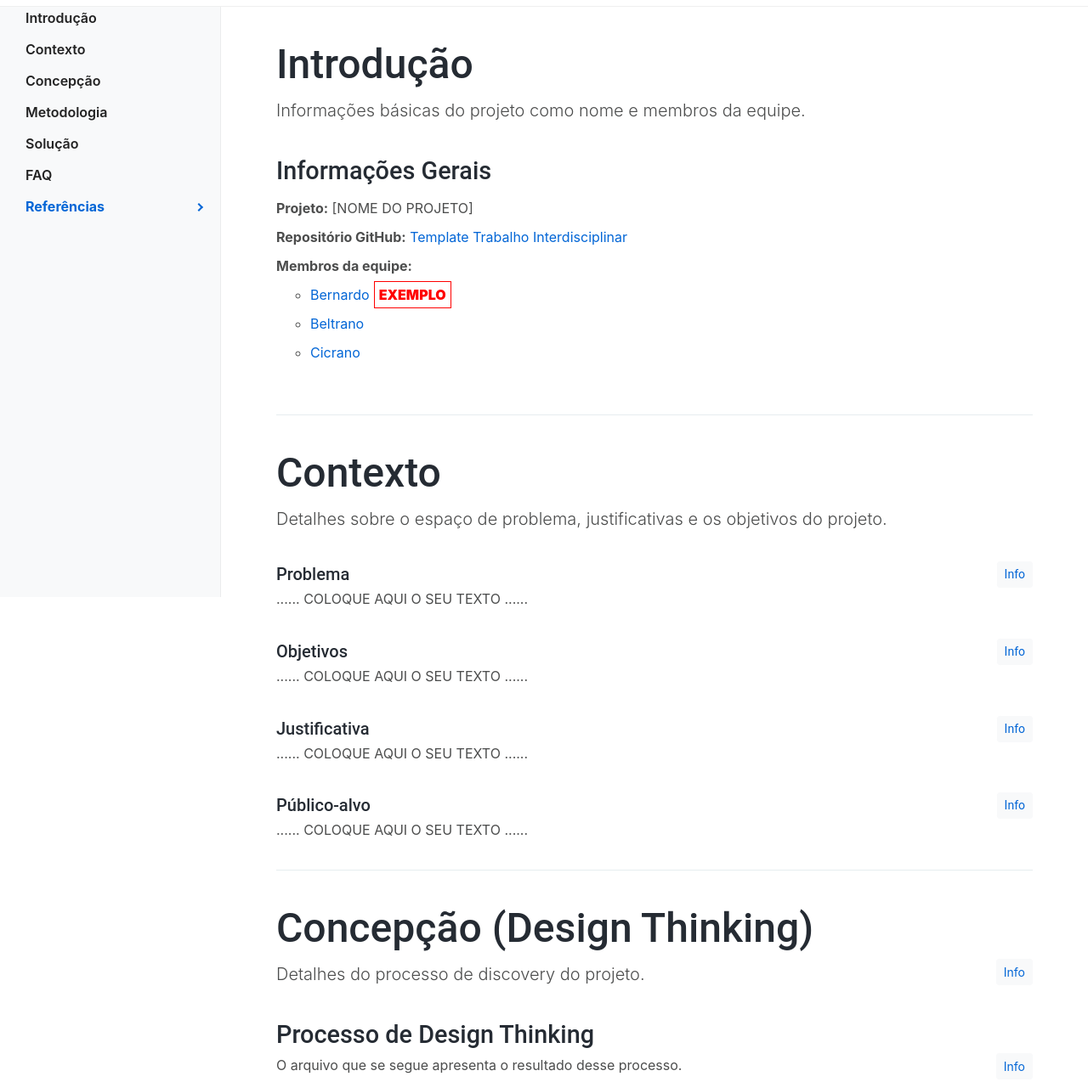
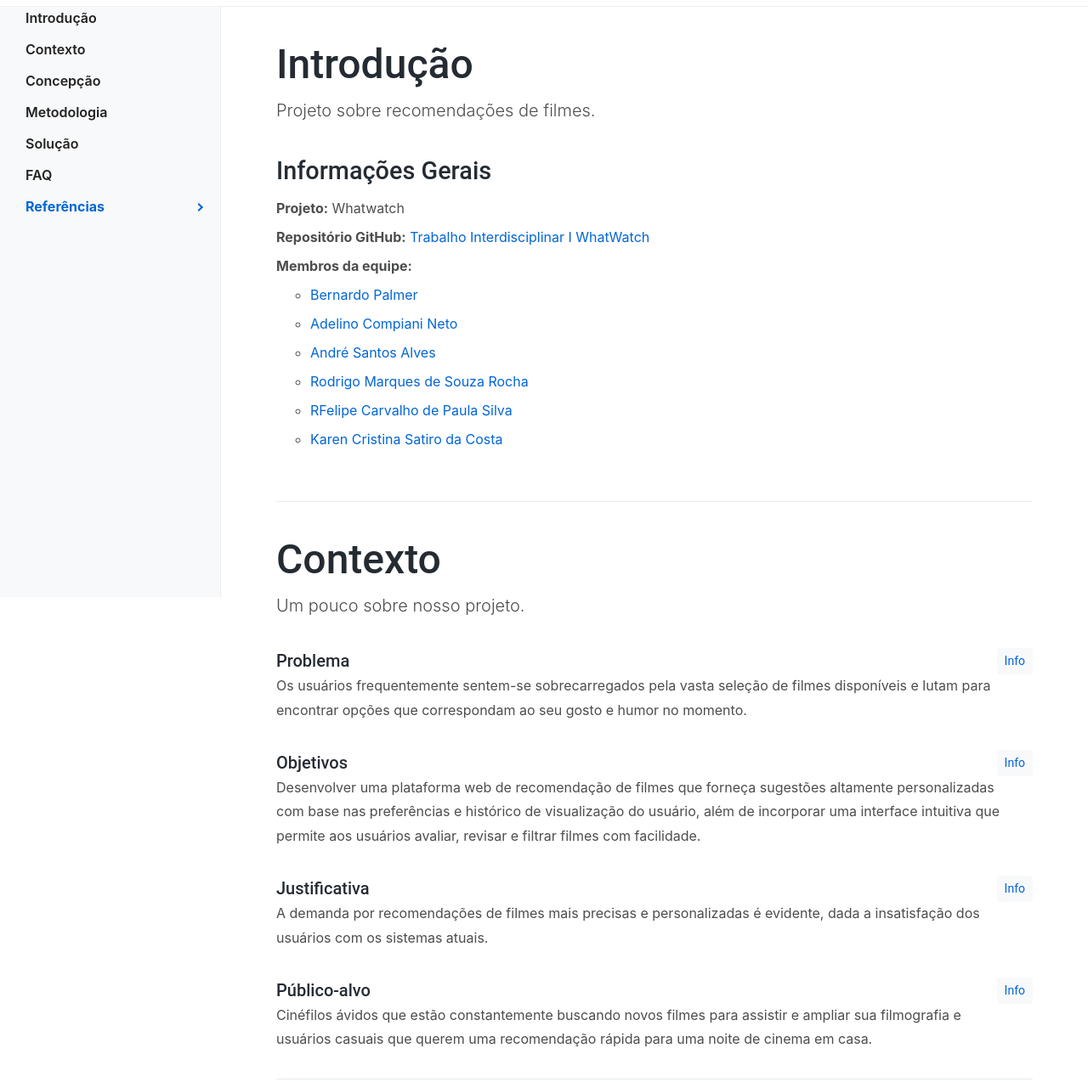
Before and after one commit to ICEI-PUC-Minas-PPLCC-TI/ppl-cc-ti1-2023-2-g-timenetflix, a plain HTML site: page docs/index.html in a window 1280 px wide. Shown: the part 97-1371 px from the top of the page at 85% size. Drawn offline with Linux system fonts and the light colour scheme.

Commit message:
Update index.html

```diff
--- a/docs/index.html
+++ b/docs/index.html
@@ -94,21 +94,24 @@
           <!-- Introdução ============================ -->
           <section id="ti_intro">
             <h2>Introdução</h2>
-            <p class="lead">Informações básicas do projeto como nome e membros da equipe.</p>
+            <p class="lead">Projeto sobre recomendações de filmes.</p>
 
             <section id="ti_intro_info">
               <h4>Informações Gerais</h4>
               <div class="row">
                 <div class="col-12">
                   <ul class="list-unstyled">
-                    <li><strong>Projeto:</strong> [NOME DO PROJETO]</li>
-                    <li><strong>Repositório GitHub:</strong> <a href="https://github.com/WebTech-PUC-Minas/ti1-template">Template Trabalho Interdisciplinar</a>
+                    <li><strong>Projeto:</strong> Whatwatch </li>
+                    <li><strong>Repositório GitHub:</strong> <a href="https://github.com/ICEI-PUC-Minas-PPLCC-TI/ti-1-ppl-cc-m-20232-timenetflix">Trabalho Interdisciplinar I WhatWatch</a>
                     </li>
                     <li><strong>Membros da equipe:</strong>
                       <ul>
-                        <li><a href="https://github.com/fulano">Bernardo</a><span class="exemplo">EXEMPLO</span></li>
-                        <li><a href="https://github.com/beltrano">Beltrano</a></li>
-                        <li><a href="https://github.com/cicrano">Cicrano</a></li>
+                        <li><a href="https://github.com/fulano">Bernardo Palmer</a></li>
+                        <li><a href="https://github.com/beltrano">Adelino Compiani Neto</a></li>
+                        <li><a href="https://github.com/cicrano">André Santos Alves</a></li>
+                        <li><a href="https://github.com/cicrano">Rodrigo Marques de Souza Rocha</a></li>
+                        <li><a href="https://github.com/cicrano">RFelipe Carvalho de Paula Silva</a></li>
+                        <li><a href="https://github.com/cicrano">Karen Cristina Satiro da Costa</a></li>
                       </ul>
                     </li>
                   </ul>
@@ -122,14 +125,14 @@
           <!-- Contexto ============================ -->
           <section id="ti_contexto">
             <h2>Contexto</h2>
-            <p class="lead">Detalhes sobre o espaço de problema, justificativas e os objetivos do projeto.</p>
+            <p class="lead">Um pouco sobre nosso projeto.</p>
             <section>
               <h5>Problema
               <button type="button" class="btn btn-light btn-sm float-right" data-toggle="collapse" href="#collapseProblema">Info</button></h5>
               <div class="alert alert-warning collapse" role="alert" id="collapseProblema">
                 Nesse momento você deve apresentar o problema que a sua aplicação deve resolver. No entanto, não é a hora de comentar sobre a aplicação. Descreva também o contexto em que essa aplicação será usada, se houver: empresa, tecnologias, etc. Novamente, descreva apenas o que de fato existir, pois ainda não é a hora de apresentar requisitos detalhados ou projetos.
               </div>
-              <p>......  COLOQUE AQUI O SEU TEXTO ......</p>
+              <p>Os usuários frequentemente sentem-se sobrecarregados pela vasta seleção de filmes disponíveis e lutam para encontrar opções que correspondam ao seu gosto e humor no momento.</p>
             </section>
 
             <section>
@@ -138,7 +141,8 @@
               <div class="alert alert-warning collapse" role="alert" id="collapseObjetivos">
                 Aqui você deve descrever os objetivos do trabalho indicando que o objetivo geral é desenvolver um software para solucionar o problema apresentado acima. Apresente também alguns (pelo menos 2) objetivos específicos dependendo de onde você vai querer concentrar a sua prática investigativa, ou como você vai aprofundar no seu trabalho.
               </div>
-              <p>......  COLOQUE AQUI O SEU TEXTO ......</p>
+              <p>Desenvolver uma plataforma web de recomendação de filmes que forneça sugestões altamente personalizadas com base nas preferências e histórico de visualização do usuário, além de
+incorporar uma interface intuitiva que permite aos usuários avaliar, revisar e filtrar filmes com facilidade.</p>
             </section>
 
             <section>
@@ -147,7 +151,7 @@
               <div class="alert alert-warning collapse" role="alert" id="collapseJustificativa">
                 Descreva a importância ou a motivação para trabalhar com esta aplicação que você escolheu. Indique as razões pelas quais você escolheu seus objetivos específicos ou as razões para aprofundar em certos aspectos do software. O grupo de trabalho pode fazer uso de questionários, entrevistas e dados estatísticos, que podem ser apresentados, com o objetivo de esclarecer detalhes do problema que será abordado pelo grupo.
               </div>
-              <p>......  COLOQUE AQUI O SEU TEXTO ......</p>
+              <p>A demanda por recomendações de filmes mais precisas e personalizadas é evidente, dada a insatisfação dos usuários com os sistemas atuais.</p>
             </section>
 
             <section>
@@ -157,7 +161,8 @@
                 Descreva quem serão as pessoas que usarão a sua aplicação indicando os diferentes perfis. O objetivo aqui não é definir quem serão os clientes ou quais serão os papéis dos usuários na aplicação. A ideia é, dentro do possível, conhecer um pouco mais sobre o perfil dos usuários: conhecimentos prévios, relação com a tecnologia, relações hierárquicas, etc.
                 Adicione informações sobre o público-alvo por meio de uma descrição textual, ou diagramas de personas, mapa de stakeholders, ou como o grupo achar mais conveniente.
               </div>
-              <p>......  COLOQUE AQUI O SEU TEXTO ......</p>
+              <p>Cinéfilos ávidos que estão constantemente buscando novos filmes para assistir e ampliar sua filmografia e
+usuários casuais que querem uma recomendação rápida para uma noite de cinema em casa.</p>
             </section>
 
           </section>
@@ -218,7 +223,7 @@
                       </tr>
                       <tr>
                           <th scope="row">Administrador</th>
-                          <td>Alterar permissões<span class="exemplo">EXEMPLO</span></td>
+                          <td>Alterar permissões</td>
                           <td>Permitir que possam administrar contas</td>
                       </tr>
                   </tbody>
```
